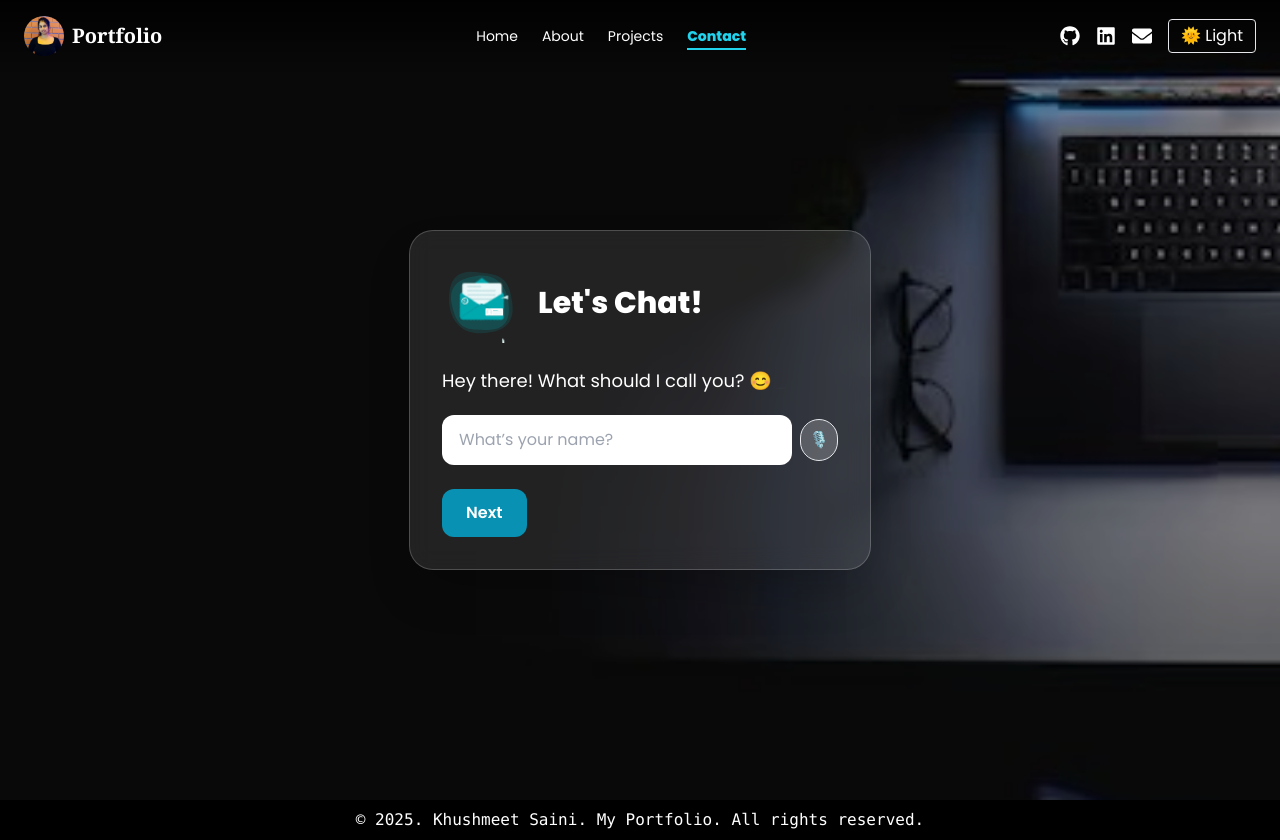
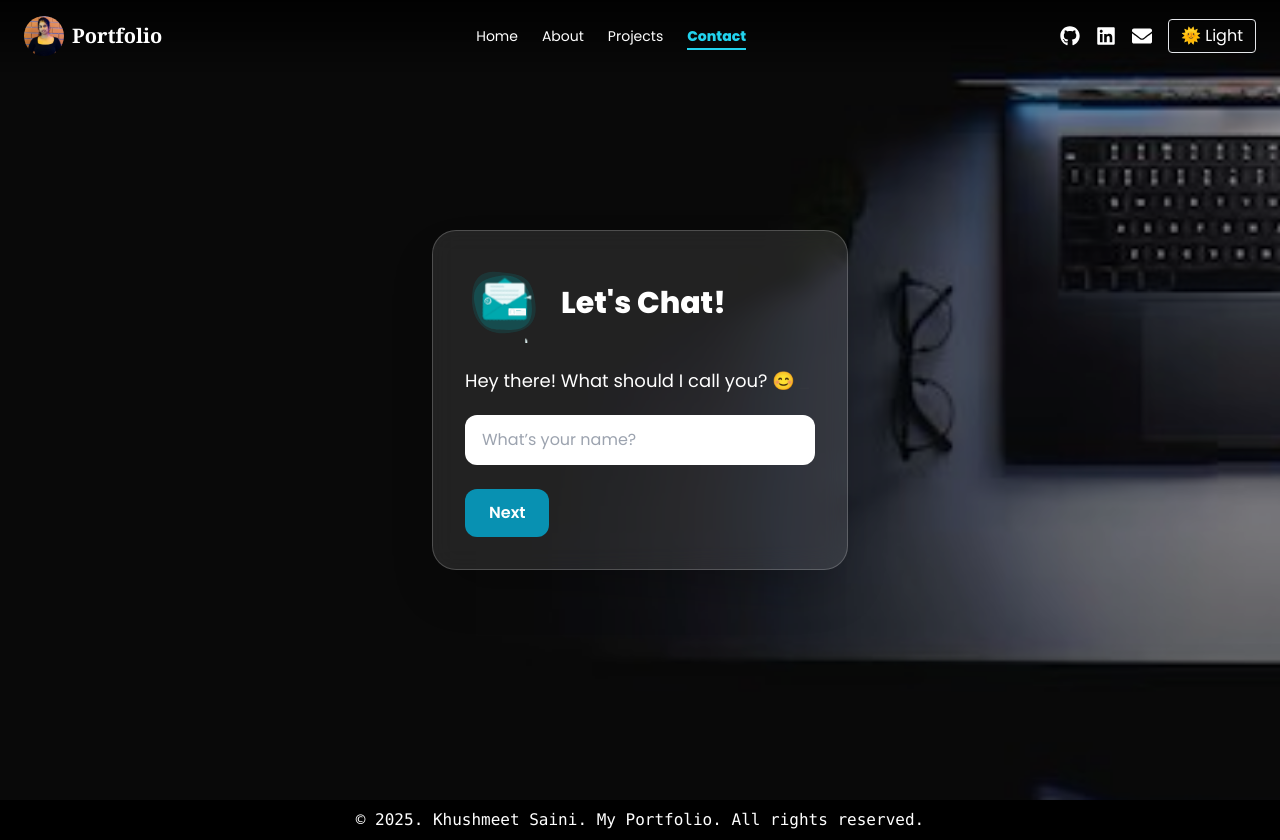
Before and after one commit to Khushmeet13/portfolio, a Next.js app: page /contact in a window 1280 px wide. Built offline with nearby package versions, Linux system fonts and the light colour scheme.

Commit message:
speech error resolved

```diff
--- a/app/contact/page.tsx
+++ b/app/contact/page.tsx
@@ -20,10 +20,10 @@ export default function Contact() {
   const [form, setForm] = useState({ name: '', email: '', message: '' });
   const [sent, setSent] = useState(false);
   const [error, setError] = useState('');
-  const [listening, setListening] = useState(false);
-  const recognitionRef = useRef<any>(null);
+  //const [listening, setListening] = useState(false);
+  //const recognitionRef = useRef<any>(null);
 
-  useEffect(() => {
+ /* useEffect(() => {
     if (typeof window !== 'undefined') {
       const SpeechRecognition = (window as any).SpeechRecognition || (window as any).webkitSpeechRecognition;
       if (SpeechRecognition) {
@@ -34,7 +34,7 @@ export default function Contact() {
         recognitionRef.current = recognition;
       }
     }
-  }, []);
+  }, []);*/
 
   const handleNext = () => {
     const currentKey = questions[step].key;
@@ -72,7 +72,7 @@ export default function Contact() {
     setError('');
   };
 
-  const handleVoiceInput = () => {
+  /*const handleVoiceInput = () => {
     const recognition = recognitionRef.current;
     if (!recognition) {
       alert('Speech recognition not supported in this browser.');
@@ -99,7 +99,7 @@ export default function Contact() {
       recognition.start();
       setListening(true);
     }
-  };
+  };*/
 
   return (
     <>
@@ -171,14 +171,7 @@ export default function Contact() {
                       value={form[questions[step].key as keyof typeof form]}
                     />
                   )}
-                  <button
-                    onClick={handleVoiceInput}
-                    title={listening ? 'Stop Listening' : 'Start Voice Input'}
-                    className={`p-2 rounded-full border ${listening ? 'bg-red-500' : 'bg-white/20'
-                      } hover:bg-white/30 transition`}
-                  >
-                    🎙️
-                  </button>
+
                 </div>
               </motion.div>
 
```
